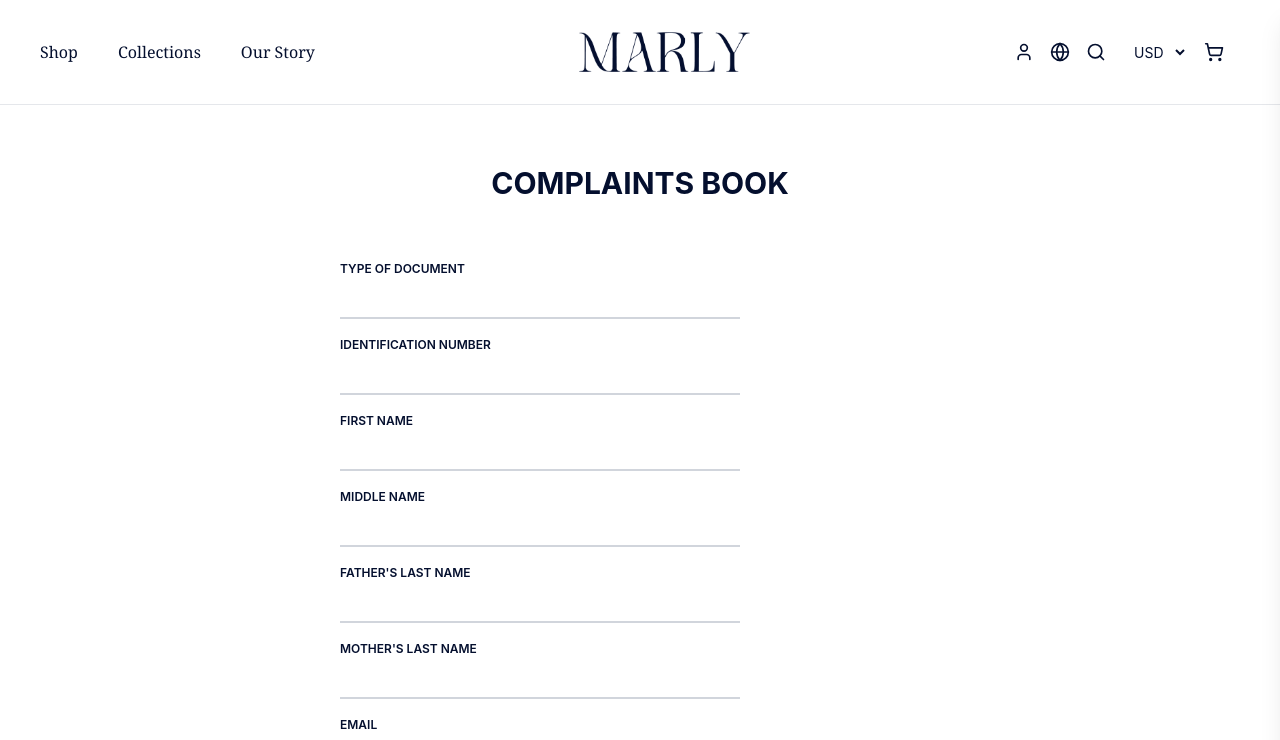
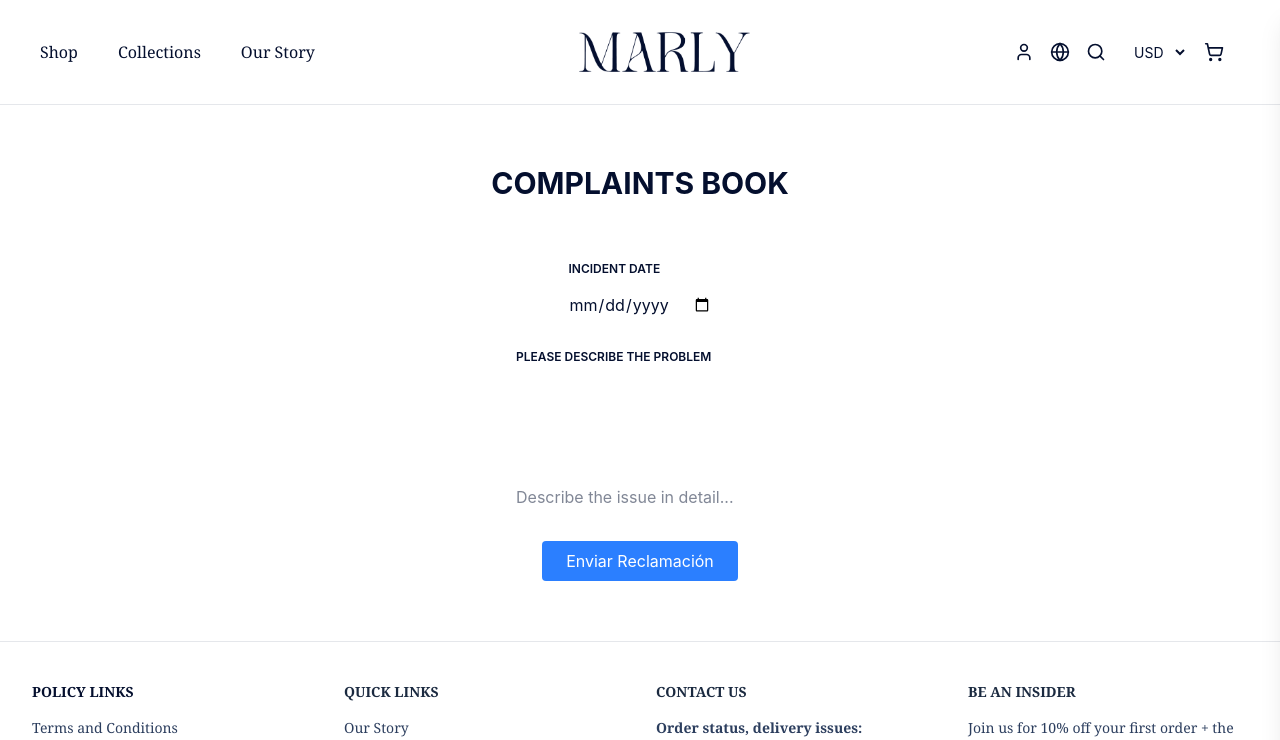
Before and after one commit to boris-fernandez/marly-handmade, a React (Vite) app in the folder marly-handmade-frontend/: page /complaints-book in a window 1280 px wide. Shown: the top 740 px of the page. Built offline with nearby package versions, Linux system fonts and the light colour scheme.

Commit message:
feat(complaintsBook): Conection create reclamacion

```diff
--- a/marly-handmade-frontend/src/components/Hero.tsx
+++ b/marly-handmade-frontend/src/components/Hero.tsx
@@ -77,7 +77,7 @@ export default function Hero({ texto }: HeroProps) {
           <p style={{ marginTop: "1rem", fontSize: "1.2rem" }}>
             Jewelry with a sea soul. Art you carry with you
           </p>
-          <button
+          <a href="/product/sea-collection"><button
             style={{
               marginTop: "1.5rem",
               padding: "0.8rem 1.5rem",
@@ -89,7 +89,7 @@ export default function Hero({ texto }: HeroProps) {
             }}
           >
             Buy now
-          </button>
+          </button></a>
         </div>
       )}
     </section>
--- a/marly-handmade-frontend/src/components/InputComplaintsBookComponent.jsx
+++ b/marly-handmade-frontend/src/components/InputComplaintsBookComponent.jsx
@@ -1,4 +1,4 @@
-import React from 'react'
+import React from "react";
 
 function InputComplaintsBook(props) {
   const { titulo, extraMargin = false } = props;
@@ -6,12 +6,23 @@ function InputComplaintsBook(props) {
   return (
     <>
       <div className="flex flex-col">
-                <label htmlFor="" className={`md:font-semibold text-xs ${extraMargin ? "mb-30" : "mb-4"
-                    }`}>{titulo}</label>
-                <input type="text" id='' className='border-b-2  border-gray-300 mb-4.5 w-100 focus:outline-none' />
+        <label
+          htmlFor=""
+          className={`md:font-semibold text-xs ${
+            extraMargin ? "mb-30" : "mb-4"
+          }`}
+        >
+          {titulo}
+        </label>
+        <input
+          type={props.type || "text"}
+          value={props.value}
+          onChange={props.onChange}
+          placeholder={props.placeholder}
+        />
       </div>
     </>
-    )
+  );
 }
 
-export default InputComplaintsBook
+export default InputComplaintsBook;
--- /dev/null
+++ b/marly-handmade-frontend/src/contexts/ReclamacionesContext.jsx
@@ -0,0 +1,106 @@
+import React, { createContext, useContext, useState } from "react";
+
+// Creamos el contexto
+export const ReclamacionesContext = createContext();
+
+// Hook para usar el contexto más fácil
+export const useReclamaciones = () => useContext(ReclamacionesContext);
+
+// Proveedor del contexto
+export const ReclamacionesProvider = ({ children }) => {
+  const [reclamaciones, setReclamaciones] = useState([]);
+  const [loading, setLoading] = useState(false);
+  const [error, setError] = useState(null);
+
+  const API_URL = "http://localhost:8080/reclamaciones"; // tu API Spring Boot
+
+  // Crear una nueva reclamación
+  const crearReclamacion = async (data) => {
+  setLoading(true);
+  setError(null);
+
+  try {
+    const tokenObj = JSON.parse(localStorage.getItem("token"));
+    const token = tokenObj.token;
+
+    // Imprimir en consola lo que vamos a enviar
+    console.log("=== Enviando POST a /reclamaciones ===");
+    console.log("Headers:", {
+      "Content-Type": "application/json",
+      "Authorization": `Bearer ${token}`
+    });
+    console.log("Body:", data);
+
+    const response = await fetch(API_URL, {
+      method: "POST",
+      headers: {
+        "Content-Type": "application/json",
+        "Authorization": `Bearer ${token}`
+      },
+      body: JSON.stringify(data),
+    });
+
+    if (!response.ok) {
+      throw new Error("Error al crear la reclamación");
+    }
+
+    const result = await response.json();
+    setReclamaciones((prev) => [...prev, result]);
+    return result;
+
+  } catch (err) {
+    console.error(err);
+    setError(err.message);
+    throw err;
+  } finally {
+    setLoading(false);
+  }
+};
+
+  // Listar todas las reclamaciones (para admins)
+  const listarReclamaciones = async () => {
+    setLoading(true);
+    setError(null);
+
+    try {
+      const token = localStorage.getItem("token");
+
+      const response = await fetch(API_URL, {
+        method: "GET",
+        headers: {
+          "Content-Type": "application/json",
+          "Authorization": `Bearer ${token}` // enviamos el token también al listar
+        },
+      });
+
+      if (!response.ok) {
+        throw new Error("Error al obtener reclamaciones");
+      }
+
+      const result = await response.json();
+      setReclamaciones(result);
+      return result;
+
+    } catch (err) {
+      console.error(err);
+      setError(err.message);
+      throw err;
+    } finally {
+      setLoading(false);
+    }
+  };
+
+  return (
+    <ReclamacionesContext.Provider
+      value={{
+        reclamaciones,
+        loading,
+        error,
+        crearReclamacion,
+        listarReclamaciones,
+      }}
+    >
+      {children}
+    </ReclamacionesContext.Provider>
+  );
+};
--- a/marly-handmade-frontend/src/main.jsx
+++ b/marly-handmade-frontend/src/main.jsx
@@ -6,15 +6,18 @@ import "./index.css";
 import App from "./App.jsx";
 import { AuthProviderWrapper } from "./contexts/AuthContext.jsx";
 import { CartProvider } from "./contexts/CartContext.jsx";
+import { ReclamacionesProvider } from "./contexts/ReclamacionesContext";
 
 createRoot(document.getElementById("root")).render(
   <StrictMode>
     <AuthProviderWrapper>
-      <CartProvider>
-        <BrowserRouter>
-          <App />
-        </BrowserRouter>
-      </CartProvider>
+      <ReclamacionesProvider>
+        <CartProvider>
+          <BrowserRouter>
+            <App />
+          </BrowserRouter>
+        </CartProvider>
+      </ReclamacionesProvider>
     </AuthProviderWrapper>
   </StrictMode>
 );
--- a/marly-handmade-frontend/src/pages/ComplaintsBook.jsx
+++ b/marly-handmade-frontend/src/pages/ComplaintsBook.jsx
@@ -1,30 +1,64 @@
-import React from 'react'
-import Header from '../components/Header'
-import Footer from '../components/Footer'
-import InputComplaintsBook from '../components/InputComplaintsBookComponent'
+import React, { useState } from "react";
+import Header from "../components/Header";
+import Footer from "../components/Footer";
+import InputComplaintsBook from "../components/InputComplaintsBookComponent";
+import { useReclamaciones } from "../contexts/ReclamacionesContext";
 
 function ComplaintsBook() {
+  const { crearReclamacion, loading } = useReclamaciones();
+  const [fecha, setFecha] = useState("");
+  const [descripcion, setDescripcion] = useState("");
+
+  const handleSubmit = async () => {
+    try {
+      await crearReclamacion({ fecha, descripcion });
+      alert("Reclamación enviada con éxito");
+      setFecha("");
+      setDescripcion("");
+    } catch (err) {
+      alert("Error al enviar la reclamación");
+    }
+  };
+
   return (
     <>
       <Header />
-            <h2 className="text-3xl font-bold mb-8 whitespace-nowrap text-center mt-15">COMPLAINTS BOOK</h2>
-            <div className="my-15 flex flex-col items-center -ml-50">
-                <InputComplaintsBook titulo='TYPE OF DOCUMENT'  />
-                <InputComplaintsBook titulo='IDENTIFICATION NUMBER' />
-                <InputComplaintsBook titulo='FIRST NAME' />
-                <InputComplaintsBook titulo='MIDDLE NAME' />
-                <InputComplaintsBook titulo="FATHER'S LAST NAME" />
-                <InputComplaintsBook titulo="MOTHER'S LAST NAME" />
-                <InputComplaintsBook titulo="EMAIL" />
-                <InputComplaintsBook titulo="INCIDENT DATE" />
-                <InputComplaintsBook titulo="RESERVE MEDIUM" />
-                <InputComplaintsBook titulo="RECORD TYPE" />
-                <InputComplaintsBook titulo="PLEASE DESCRIBE THE PROBLEM" extraMargin />
 
+      <h2 className="text-3xl font-bold mb-8 whitespace-nowrap text-center mt-15">
+        COMPLAINTS BOOK
+      </h2>
+
+      <div className="my-15 flex flex-col items-center gap-8 w-full max-w-xl mx-auto">
+        <InputComplaintsBook
+          titulo="INCIDENT DATE"
+          placeholder="Select the date of the incident"
+          type="date"
+          value={fecha}
+          onChange={(e) => setFecha(e.target.value)}
+        />
+
+        <InputComplaintsBook
+          titulo="PLEASE DESCRIBE THE PROBLEM"
+          multiline
+          rows={6}
+          placeholder="Describe the issue in detail..."
+          extraMargin
+          value={descripcion}
+          onChange={(e) => setDescripcion(e.target.value)}
+        />
+
+        <button
+          className="bg-blue-500 text-white px-6 py-2 rounded hover:bg-blue-600"
+          onClick={handleSubmit}
+          disabled={loading}
+        >
+          {loading ? "Enviando..." : "Enviar Reclamación"}
+        </button>
       </div>
+
       <Footer />
     </>
-    )
+  );
 }
 
-export default ComplaintsBook
+export default ComplaintsBook;
```
Also changed, not shown: 1 other file (tests, documents, lock files or other folders). Lines whose indentation alone changed are shown as unchanged.
